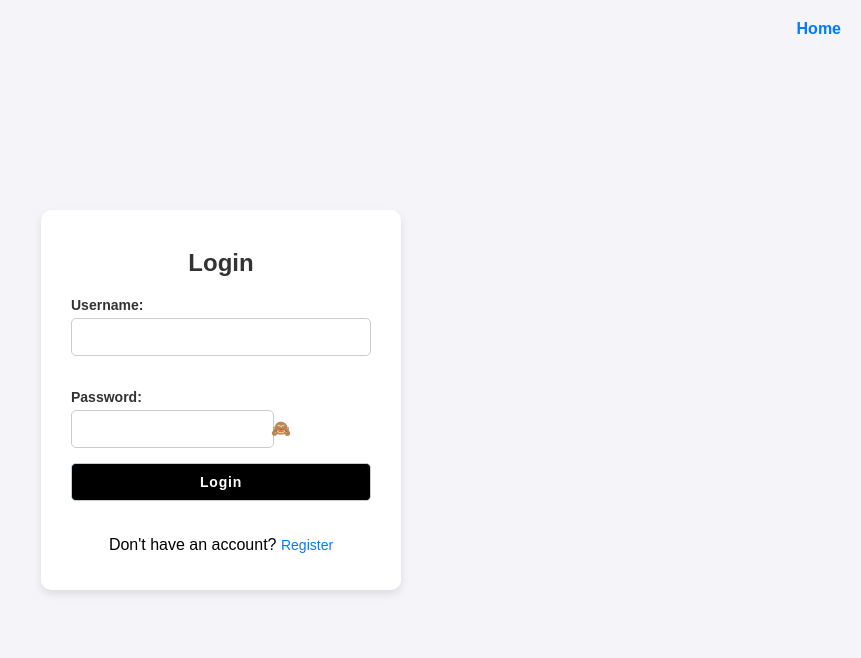
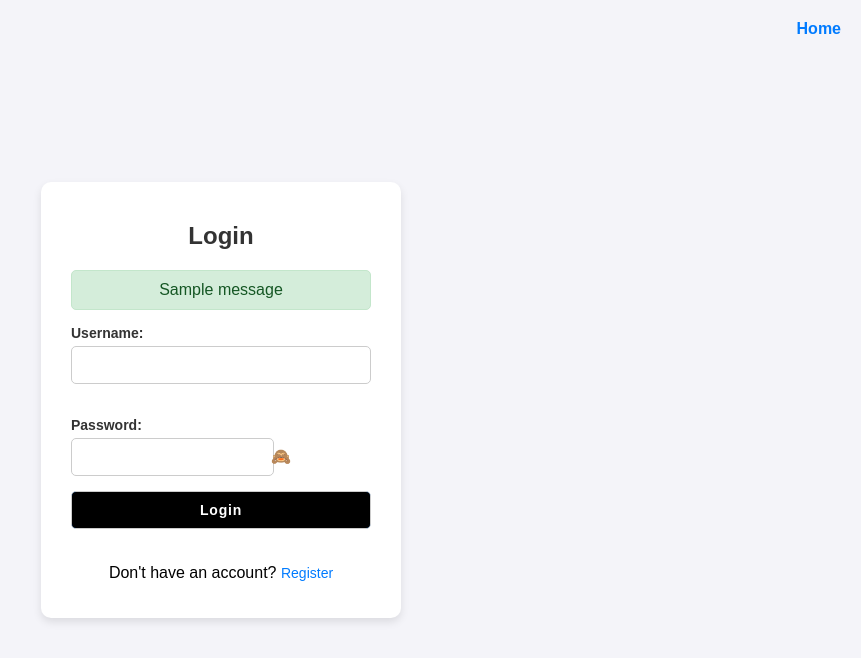
Before and after one commit to pvshyamlal/Intelligent-Financial-Planning-Project, a Django app: template financial_planner/accounts/templates/accounts/login.html in a window 1280 px wide. Shown: the top 658 px of the page, without its empty margins (419-1280 px from the left). Run offline with Django 3.2, Linux system fonts and the light colour scheme; the template is opened without the code that fills it, so the values that code supplies are empty; tables that the repository leaves empty hold one stand-in row (values such as "Sample post"); one stand-in notice (Sample message) is shown.

Commit message:
added login error msgs

```diff
--- a/financial_planner/accounts/templates/accounts/login.html
+++ b/financial_planner/accounts/templates/accounts/login.html
@@ -155,6 +155,26 @@
             left: 200px;
             top: 17%;
         }
+
+        .error-message {
+            background-color: #f8d7da;
+            color: #721c24;
+            border: 1px solid #f5c6cb;
+            border-radius: 5px;
+            padding: 10px;
+            margin-bottom: 15px;
+            text-align: center;
+        }
+
+        .success-message {
+            background-color: #d4edda;
+            color: #155724;
+            border: 1px solid #c3e6cb;
+            border-radius: 5px;
+            padding: 10px;
+            margin-bottom: 15px;
+            text-align: center;
+        }
     </style>
 </head>
 <body>
@@ -165,6 +185,16 @@
 
     <div class="form-container">
         <h2>Login</h2>
+
+        <!-- Messages for errors and success -->
+        {% if messages %}
+            {% for message in messages %}
+                <div class="{% if message.tags %}{{ message.tags }}-message{% endif %}">
+                    {{ message }}
+                </div>
+            {% endfor %}
+        {% endif %}
+
         <form method="post">
             {% csrf_token %}
 
```
Also changed, not shown: financial_planner/accounts/views.py (+10 -2 lines). Lines whose indentation alone changed are shown as unchanged.
